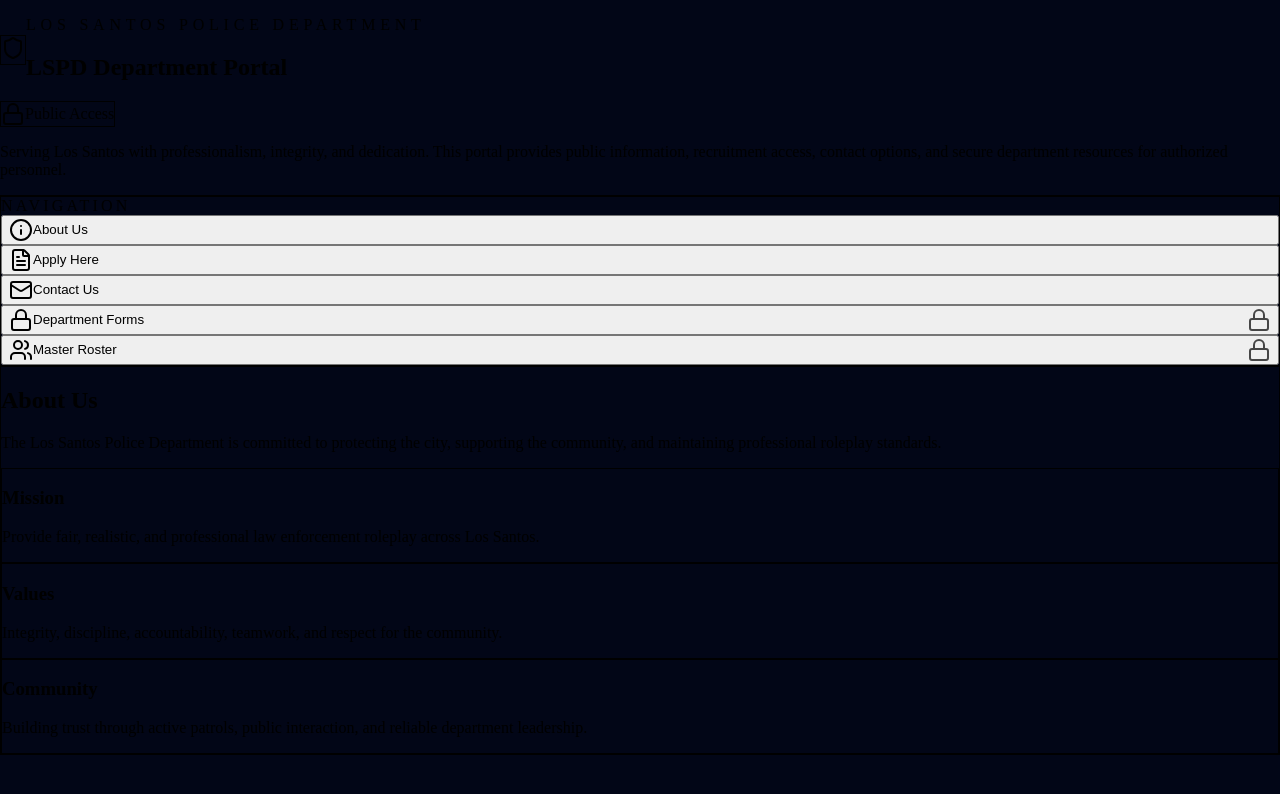
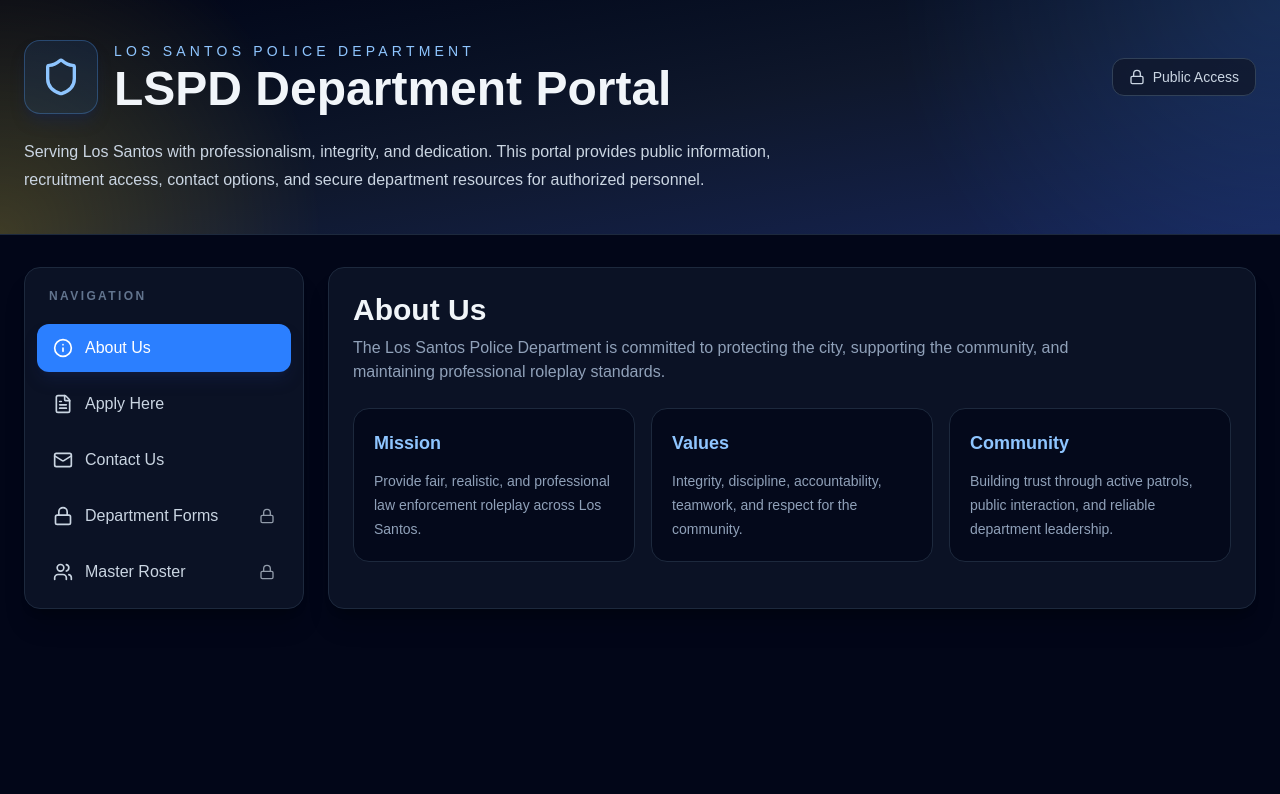
Before and after one commit to thekillerbob12-cpu/lspd-website, a React (Vite) app: page / in a window 1280 px wide. Shown: the top 794 px of the page. Built offline with nearby package versions, Linux system fonts and the light colour scheme.

Commit message:
Update index.css

```diff
--- a/src/index.css
+++ b/src/index.css
@@ -1,6 +1,4 @@
-@tailwind base;
-@tailwind components;
-@tailwind utilities;
+@import "tailwindcss";
 
 html {
   background: #020617;
@@ -8,4 +6,5 @@ html {
 
 body {
   margin: 0;
+  font-family: Arial, sans-serif;
 }
```
